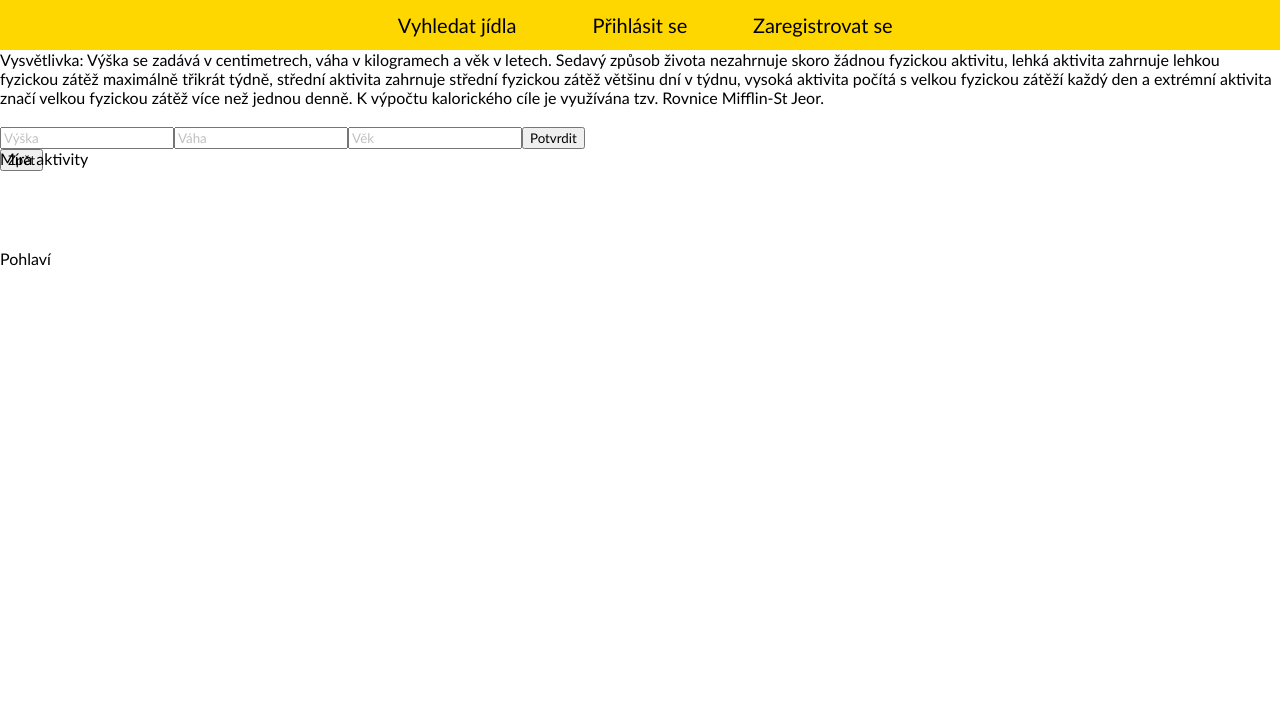
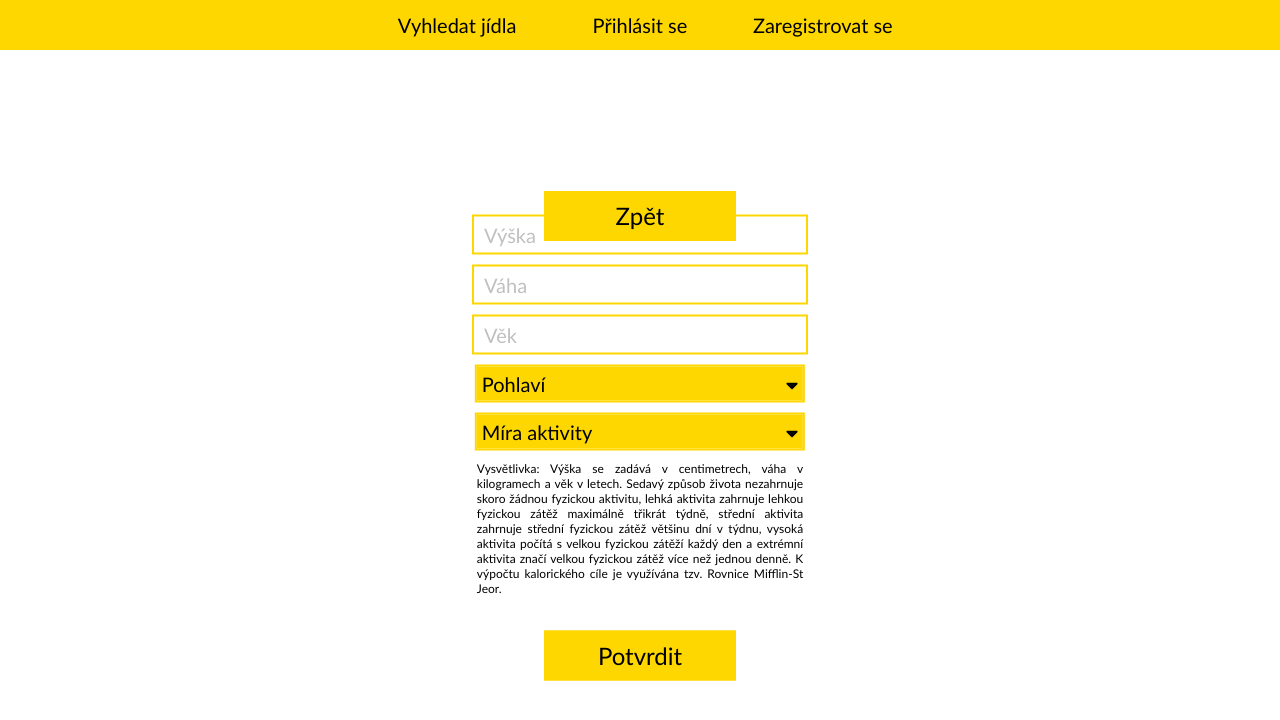
Before and after one commit to DavidCech/dietdiary-frontend, a React (Create React App) app: page /user in a window 1280 px wide. Both pictures are taken after a click on the button "Nastavit cíl". Shown: the top 720 px of the page. Built offline with nearby package versions, Linux system fonts and the light colour scheme; no server answers.

Commit message:
Started styling userinformation.

```diff
--- a/src/components/UserInformation.js
+++ b/src/components/UserInformation.js
@@ -1,6 +1,8 @@
 import React, {Component} from 'react';
 import {createUserGoal, getUserInformation} from "../action-creators/authActionCreator";
 import connect from "react-redux/es/connect/connect";
+import '../styles/userinformation.css';
+import '@fortawesome/fontawesome-free/css/all.min.css';
 
 //This component shows information about the user that is currently logged in
 class UserInformation extends Component {
@@ -8,7 +10,9 @@ class UserInformation extends Component {
     constructor(props) {
         super(props);
         this.state = {
-            ...this.state
+            ...this.state,
+            width: window.innerWidth,
+            windowHeight: window.innerHeight
         };
 
         this.keyCount = 0;
@@ -83,20 +87,31 @@ class UserInformation extends Component {
     toggleSexSelect = () => {
         if (this.state.sexHtml.type === 'div') {
             let html = [
-                <div key={this.getKey()} onClick={() => this.setState({sex: "male", sexText: "Muž", sexHtml: <div/>})}>
+                <div key={this.getKey()} className="userinfo-sex"
+                     onClick={() => this.setState({sex: "male", sexText: "Muž", sexHtml: <div/>})}>
                     {"Muž"}</div>,
-                <div key={this.getKey()}
+                <div key={this.getKey()} className="userinfo-sex"
                      onClick={() => this.setState({sex: "female", sexText: "Žena", sexHtml: <div/>})}>
                     {"Žena"}</div>
             ];
             this.setState({
                 sexHtml: html
             })
+        } else {
+            this.setState({
+                sexHtml: <div/>
+            })
         }
     };
 
     handleActivitySelect = (event) => {
-        let activities = ["Sedentary", "Lightly active", "Moderately active", "Very active", "Extra active"];
+        let activities = [
+            "Sedentary userinfo-activity",
+            "Lightly active userinfo-activity",
+            "Moderately active userinfo-activity",
+            "Very active userinfo-activity",
+            "Extra active userinfo-activity"
+        ];
         let activityNames = ["Sedavý způsob života", "Lehká aktivita", "Střední aktivita", "Vysoká aktivita", "Extrémní aktivita"];
         for (let i = 0; i < activities.length; i++) {
             if (event.target.className === activities[i]) {
@@ -108,19 +123,23 @@ class UserInformation extends Component {
     toggleActivitySelect = () => {
         if (this.state.activityHtml.type === 'div') {
             let html = [
-                <div key={this.getKey()} className="Sedentary" onClick={this.handleActivitySelect}>
+                <div key={this.getKey()} className="Sedentary userinfo-activity" onClick={this.handleActivitySelect}>
                     {"Sedavý způsob života"}</div>,
-                <div key={this.getKey()} className="Lightly active" onClick={this.handleActivitySelect}>
+                <div key={this.getKey()} className="Lightly active userinfo-activity" onClick={this.handleActivitySelect}>
                     {"Lehká aktivita"}</div>,
-                <div key={this.getKey()} className="Moderately active" onClick={this.handleActivitySelect}>
+                <div key={this.getKey()} className="Moderately active userinfo-activity" onClick={this.handleActivitySelect}>
                     {"Střední aktivita"}</div>,
-                <div key={this.getKey()} className="Very active" onClick={this.handleActivitySelect}>
+                <div key={this.getKey()} className="Very active userinfo-activity" onClick={this.handleActivitySelect}>
                     {"Vysoká aktivita"}</div>,
-                <div key={this.getKey()} className="Extra active" onClick={this.handleActivitySelect}>
+                <div key={this.getKey()} className="Extra active userinfo-activity" onClick={this.handleActivitySelect}>
                     {"Extrémní aktivita"}</div>
             ];
             this.setState({
                 activityHtml: html
+            })
+        } else {
+            this.setState({
+                activityHtml: <div/>
             })
         }
     };
@@ -132,10 +151,11 @@ class UserInformation extends Component {
     };
 
     render() {
-        console.log(this.state.activity);
+        console.log(this.state.windowHeight);
         let displayForm = !this.state.sceneOne ? "block" : "none";
         let displayInfo = !this.state.sceneOne ? "none" : "block";
         let changeInfoText = "Nastavit cíl";
+        let buttonStyle = {top: "78%"};
         if (!this.props.userGoal) {
             changeInfoText = "Nastavit cíl";
         } else if (this.state.sceneOne) {
@@ -143,18 +163,27 @@ class UserInformation extends Component {
         }
         if (!this.state.sceneOne) {
             changeInfoText = "Zpět";
+            buttonStyle = {top: "27%"};
         }
 
         let grid = <div/>;
         if (this.props.userGoal) {
             grid =
                 <div className="userinfo-goal-grid">
-                    <div className="userinfo-goal-grid-item">{"Váš cíl: "}</div>
+                    <div className="userinfo-goal-grid-item">{"Váš nutriční cíl: "}</div>
                     <div className="userinfo-goal-grid-item">{"Kilokalorie: " + this.props.userGoal.kcal}</div>
-                    <div className="userinfo-goal-grid-item">{"Bílkoviny: " + this.props.userGoal.protein}</div>
-                    <div className="userinfo-goal-grid-item">{"Sacharidy: " + this.props.userGoal.carbs}</div>
-                    <div className="userinfo-goal-grid-item">{"Tuky: " + this.props.userGoal.fat}</div>
-                    <div className="userinfo-goal-grid-item">{"Vláknina: " + this.props.userGoal.fibre}</div>
+                    <div className="userinfo-goal-grid-item">
+                        {"Bílkoviny: " + this.props.userGoal.protein + handleInflection(this.props.userGoal.protein)}
+                    </div>
+                    <div className="userinfo-goal-grid-item">
+                        {"Sacharidy: " + this.props.userGoal.carbs + handleInflection(this.props.userGoal.carbs)}
+                    </div>
+                    <div className="userinfo-goal-grid-item">
+                        {"Tuky: " + this.props.userGoal.fat + handleInflection(this.props.userGoal.fat)}
+                    </div>
+                    <div className="userinfo-goal-grid-item">
+                        {"Vláknina: " + this.props.userGoal.fibre + handleInflection(this.props.userGoal.fibre)}
+                    </div>
                 </div>
         } else {
             grid = <div className="userinfo-goal-grid">{"Nemáte vytvořený žádný cíl"}</div>
@@ -163,11 +192,35 @@ class UserInformation extends Component {
         return (
             <div>
                 <div className="userinfo-scene-one" style={{display: displayInfo}}>
-                    <span className="userinfo-username">{"Přihlášen jako " + this.props.username}</span>
-                    <span className="userinfo-email">{"Email: " + this.props.email}</span>
+                    <div className="userinfo-username">{"Přihlášen jako " + this.props.username}</div>
+                    <div className="userinfo-email">{"Email: " + this.props.email}</div>
                     {grid}
                 </div>
                 <div className="userinfo-scene-two" style={{display: displayForm}}>
+
+                    <input onChange={this.handleInput} className="user-height" placeholder="Výška"
+                           value={this.state.height}/>
+                    <input onChange={this.handleInput} className="user-weight" placeholder="Váha"
+                           value={this.state.weight}/>
+                    <input onChange={this.handleInput} className="user-age" placeholder="Věk" value={this.state.age}/>
+                    <div className="userinfo-sex-select" onClick={this.toggleSexSelect}>
+                        <div className="userinfo-select-label">
+                            {this.state.sexText}
+                            <i className="fas fa-sort-down" />
+                        </div>
+                        <div className="userinfo-list-wrapper">
+                            {this.state.sexHtml}
+                        </div>
+                    </div>
+                    <div className="userinfo-activity-select" onClick={this.toggleActivitySelect}>
+                        <div className="userinfo-select-label">
+                            {this.state.activityText}
+                            <i className="fas fa-sort-down" />
+                        </div>
+                        <div className="userinfo-list-wrapper">
+                            {this.state.activityHtml}
+                        </div>
+                    </div>
                     <div className="user-goal-guide">
                         {"Vysvětlivka: Výška se zadává v centimetrech, váha v kilogramech a věk v letech. " +
                         "Sedavý způsob života nezahrnuje skoro žádnou fyzickou aktivitu, lehká aktivita zahrnuje lehkou " +
@@ -176,26 +229,29 @@ class UserInformation extends Component {
                         "velkou fyzickou zátěž více než jednou denně. K výpočtu kalorického cíle je využívána " +
                         "tzv. Rovnice Mifflin-St Jeor."}
                     </div>
-                    <input onChange={this.handleInput} className="user-height" placeholder="Výška"
-                           value={this.state.height}/>
-                    <input onChange={this.handleInput} className="user-weight" placeholder="Váha"
-                           value={this.state.weight}/>
-                    <input onChange={this.handleInput} className="user-age" placeholder="Věk" value={this.state.age}/>
-                    <div onClick={this.toggleSexSelect} style={{position: "absolute", paddingTop: "100px"}}>
-                        {this.state.sexText}
-                        {this.state.sexHtml}
-                    </div>
-                    <div onClick={this.toggleActivitySelect} style={{position: "absolute"}}>
-                        {this.state.activityText}
-                        {this.state.activityHtml}
-                    </div>
-                    <button onClick={this.handleSubmit} style={{marginTop: "20px"}}>{"Potvrdit"}</button>
+                    <button className="userinfo-submit" onClick={this.handleSubmit}>{"Potvrdit"}</button>
                 </div>
-                <button onClick={this.changeScene}>{changeInfoText}</button>
+                <button className="userinfo-change-scene" onClick={this.changeScene} style={buttonStyle}>
+                    {changeInfoText}
+                </button>
             </div>
         )
     }
 }
+
+//Deals with the inflection of the word grams in Czech language
+const handleInflection = (number) => {
+    let inflection;
+    if (parseInt(number) === 1) {
+        inflection = " gram";
+    } else if (parseInt(number) > 1 && parseInt(number) < 5) {
+        inflection = " gramy"
+    } else {
+        inflection = " gramů"
+    }
+
+    return inflection;
+};
 
 //Ensures reception of the properties from React-Redux Store in props
 const mapStateToProps = state => ({
--- a/src/styles/login.css
+++ b/src/styles/login.css
@@ -85,13 +85,11 @@
         top: 50%;
     }
 
-
     .login-button {
         top: 60%;
         width: 24%;
     }
 
-
     .login-error {
         top: 32%;
     }
--- /dev/null
+++ b/src/styles/userinformation.css
@@ -0,0 +1,150 @@
+.userinfo-scene-one {
+    position: absolute;
+    top: 50%;
+    left: 50%;
+    padding: 30px 13%;
+    -ms-transform: translate(-50%, -50%);
+    transform: translate(-50%, -50%);
+    text-align: center;
+    font-size: 23px;
+    border: 3px solid var(--primary-color);
+}
+
+.userinfo-scene-two {
+    position: absolute;
+    top: 50%;
+    left: 50%;
+    -ms-transform: translate(-50%, -50%);
+    transform: translate(-50%, -50%);
+}
+
+.userinfo-email {
+    margin: 5px 0 20px 0;
+}
+
+.userinfo-username {
+    margin: 10px 0;
+}
+
+.userinfo-goal-grid-item {
+    margin: 5px 0;
+}
+
+.userinfo-change-scene {
+    display: block;
+    width: 15%;
+    height: 50px;
+    line-height: 36px;
+    font-size: 24px;
+    position: fixed;
+    text-align: center;
+    vertical-align: middle;
+    -ms-transform: translate(-50%, -50%);
+    transform: translate(-50%, -50%);
+    background-color: var(--primary-color);
+    border: 2px solid var(--primary-color);
+    left: 50%;
+    top: 78%;
+}
+
+.userinfo-submit{
+    display: block;
+    width: 30%;
+    height: 50px;
+    line-height: 36px;
+    font-size: 24px;
+    position: fixed;
+    text-align: center;
+    vertical-align: middle;
+    -ms-transform: translate(-50%, 0);
+    transform: translate(-50%, 0);
+    background-color: var(--primary-color);
+    border: 2px solid var(--primary-color);
+    left: 50%;
+    margin-top: 35px;
+}
+
+.userinfo-change-scene:hover, .userinfo-submit:hover {
+    background-color: var(--primary-color-hover);
+    border: 2px solid var(--primary-color-hover);
+    cursor: pointer;
+}
+
+.user-weight, .user-height, .user-age {
+    position: relative;
+    display: block;
+    width: 50%;
+    height: 34px;
+    line-height: 20px;
+    font-size: 20px;
+    padding-left: 10px;
+    margin: 10px 0;
+    left: 50%;
+    -ms-transform: translate(-50%, 0);
+    transform: translate(-50%, 0);
+    vertical-align: middle;
+    border: 2px solid var(--primary-color);
+}
+
+.user-goal-guide {
+    position: relative;
+    font-size: 12px;
+    width: 51%;
+    left: 50%;
+    text-align: justify;
+    -ms-transform: translate(-50%, 0);
+    transform: translate(-50%, 0);
+}
+
+.userinfo-activity-select, .userinfo-sex-select {
+    font-size: 20px;
+    position: relative;
+    width: 51%;
+    left: 50%;
+    -ms-transform: translate(-50%, 0);
+    transform: translate(-50%, 0);
+    margin: 10px 0;
+    border: 2px solid var(--primary-color);
+    z-index: 69;
+}
+
+.userinfo-sex-select{
+    z-index: 70;
+}
+
+.userinfo-select-label{
+    padding: 5px 5px;
+    background-color: var(--primary-color);
+}
+
+.userinfo-select-label:hover{
+    background-color: var(--primary-color-hover);
+}
+
+.fa-sort-down{
+    float: right;
+}
+
+.userinfo-sex-select:hover, .userinfo-activity-select:hover {
+    cursor: pointer;
+}
+
+.userinfo-sex, .userinfo-activity {
+    border-left: 2px solid var(--primary-color);
+    border-right: 2px solid var(--primary-color);
+    border-bottom: 1px solid var(--primary-color);
+    background-color: white;
+    padding: 2px 0 2px 5px;
+    font-size: 18px;
+    position: relative;
+    z-index: 69;
+}
+
+.userinfo-sex:hover, .userinfo-activity:hover{
+    background-color: var(--primary-color);
+}
+
+.userinfo-list-wrapper {
+    position: absolute;
+    width: 100%;
+}
```
